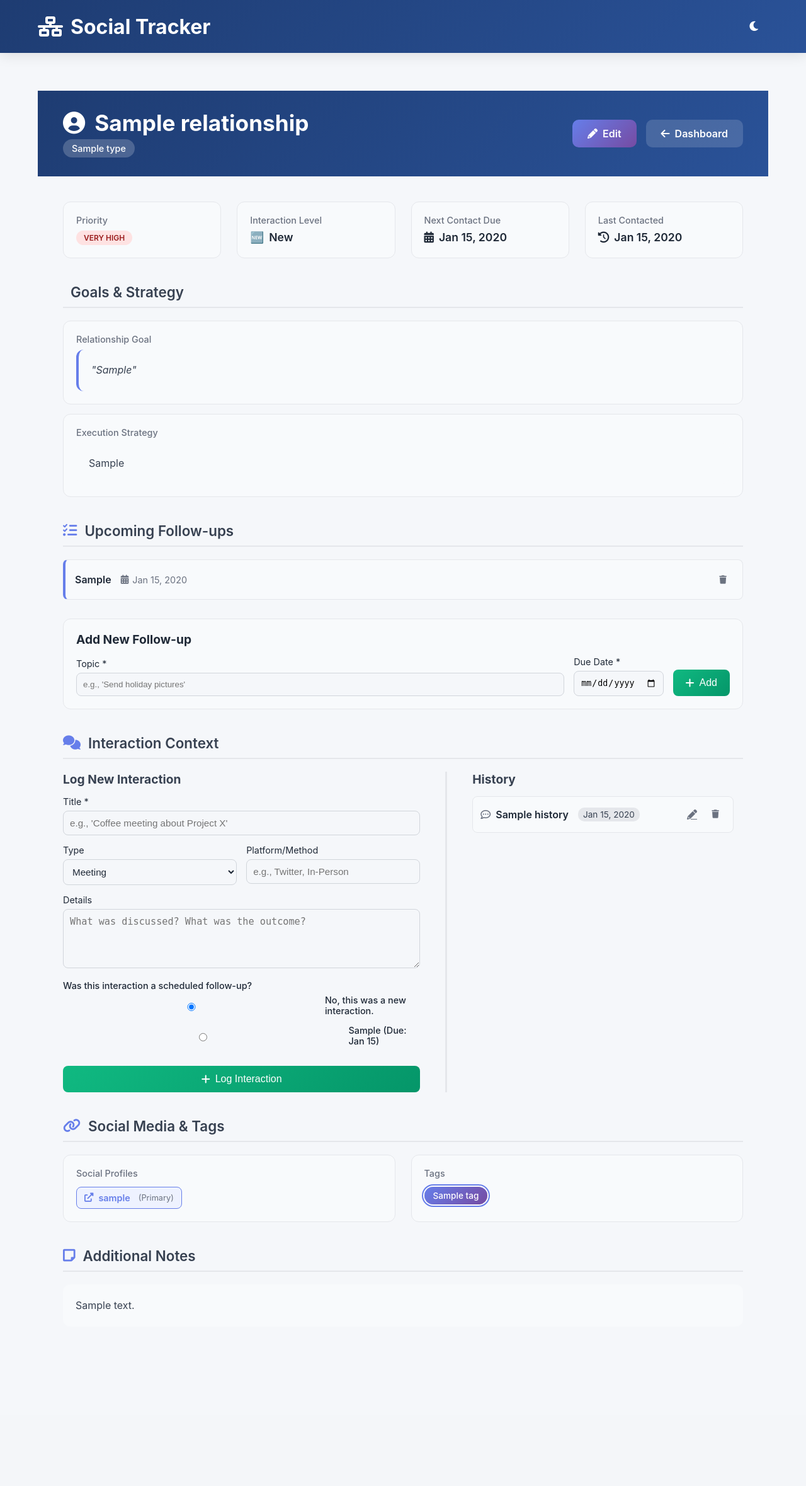
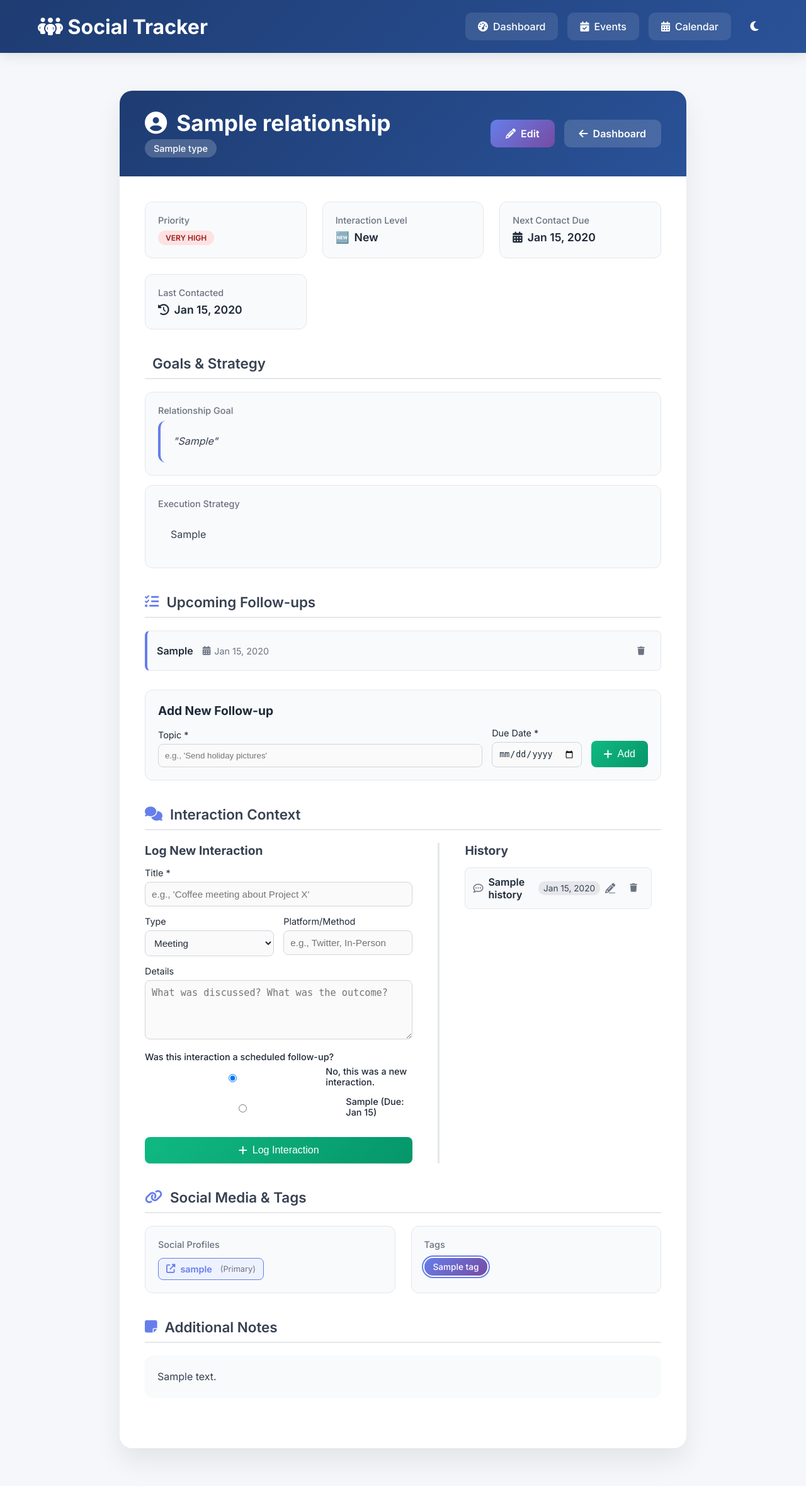
Before and after one commit to BennetC/Social-Tracker, a Flask app: page /relationships/00000000-0000-0000-0000-000000000001 in a window 1280 px wide. Shown: the whole page at 63% size. Before the commit the page ends 2081 px from the top, so only its background shows below. Run offline with Flask 3, Linux system fonts and the light colour scheme; tables that the repository leaves empty hold one stand-in row (values such as "Sample post").

Commit message:
Calendar and design/layout changes

```diff
--- a/flask_app/models/models.py
+++ b/flask_app/models/models.py
@@ -1,5 +1,5 @@
 import uuid
-from datetime import datetime, UTC
+from datetime import datetime, UTC, timedelta
 from flask_app import db
 from sqlalchemy import func
 
@@ -25,9 +25,10 @@ follow_up_status_enum = db.Enum(
 )
 
 event_participants = db.Table('event_participants',
-    db.Column('event_id', db.Integer, db.ForeignKey('events.id'), primary_key=True),
-    db.Column('relationship_id', db.Uuid(as_uuid=True), db.ForeignKey('relationships.id'), primary_key=True)
-)
+                              db.Column('event_id', db.Integer, db.ForeignKey('events.id'), primary_key=True),
+                              db.Column('relationship_id', db.Uuid(as_uuid=True), db.ForeignKey('relationships.id'),
+                                        primary_key=True)
+                              )
 
 
 class RelationshipConnectionType(db.Model):
@@ -70,6 +71,20 @@ class Event(db.Model):
 
     participants = db.relationship('Relationship', secondary=event_participants, back_populates='events',
                                    lazy='dynamic')
+
+    @property
+    def calendar_end_date(self):
+        """
+        FullCalendar's end date is exclusive. If an event ends on the 10th,
+        the end date should be the 11th for it to render correctly on the calendar.
+        """
+        if self.end_date:
+            return self.end_date + timedelta(days=1)
+        if self.start_date:
+            # If there's no end date, it's a single-day event.
+            # FullCalendar handles this correctly if `end` is null.
+            return None
+        return None
 
     def __repr__(self):
         return f'<Event {self.title}>'
--- a/flask_app/routes/events.py
+++ b/flask_app/routes/events.py
@@ -31,6 +31,12 @@ def view_events():
         past_events=past_events,
         now=now
     )
+
+
+@app.route('/calendar')
+def calendar_view():
+    """Displays the new FullCalendar view of events."""
+    return render_template('calendar.html')
 
 
 @app.route('/events/add', methods=['GET', 'POST'])
--- a/static/dashboard.css
+++ b/static/dashboard.css
@@ -78,7 +78,7 @@
     border: 1px solid var(--border-secondary);
     border-radius: 8px;
     font-size: 0.9rem;
-    background-color: var(--bg-primary);
+    background-color: var(--bg-form-field);
     color: var(--text-primary);
 }
 
--- a/static/relationship_detail.css
+++ b/static/relationship_detail.css
@@ -1,5 +1,3 @@
---- START OF FILE relationship_detail.css ---
-
 .detail-page-wrapper {
     max-width: 900px;
     margin: 0 auto;
@@ -128,7 +126,6 @@
 .text-block.topic-block { border-left: 4px solid #f59e0b; background-color: var(--color-warning-bg); }
 .text-block.notes { line-height: 1.7; }
 
-/* --- NEW & CORRECTED STYLES for Social/Tags --- */
 .grid-2-col {
     display: grid;
     grid-template-columns: 1fr 1fr;
@@ -171,7 +168,6 @@
 }
 .no-data { font-style: italic; color: var(--text-muted); }
 
-/* --- NEW STYLES for Follow-ups --- */
 .follow-up-container {
     display: grid;
     grid-template-columns: 1fr;
@@ -200,15 +196,29 @@
 .follow-up-form-container h3 { font-size: 1.2rem; margin-bottom: 15px; }
 .inline-form { display: grid; grid-template-columns: 1fr auto auto; gap: 15px; align-items: flex-end; }
 .inline-form .form-group label { display: block; font-size: 0.9rem; margin-bottom: 6px; }
-.inline-form input[type="text"], .inline-form input[type="date"] { width: 100%; padding: 10px; border: 1px solid var(--border-secondary); border-radius: 8px; background: var(--bg-primary); }
+.inline-form input[type="text"], .inline-form input[type="date"] {
+    width: 100%;
+    padding: 10px;
+    border: 1px solid var(--border-secondary);
+    border-radius: 8px;
+    background-color: var(--bg-form-field);
+    color: var(--text-primary);
+}
 .btn-add-follow-up { border: none; padding: 10px 20px; font-size: 1rem; border-radius: 8px; cursor: pointer; background: var(--bg-accent-hover); color: var(--text-inverted); display: inline-flex; align-items: center; justify-content: center; gap: 8px; height: 42px; /* to match input height */ }
 
-/* --- INTERACTION STYLES --- */
 .interaction-container { display: grid; grid-template-columns: 1.2fr 1fr; gap: 40px; }
 .interaction-form-container h3, .history-list-container h3 { font-size: 1.2rem; color: var(--text-secondary); margin-bottom: 15px; }
 .interaction-form-container .form-group { margin-bottom: 15px; }
 .interaction-form-container .form-group label { font-size: 0.9rem; margin-bottom: 6px; display: block; }
-.interaction-form-container .form-group input, .interaction-form-container .form-group select, .interaction-form-container .form-group textarea { width: 100%; padding: 10px; border: 1px solid var(--border-secondary); border-radius: 8px; font-size: 0.95rem; background: var(--bg-primary); color: var(--text-primary); }
+.interaction-form-container .form-group input, .interaction-form-container .form-group select, .interaction-form-container .form-group textarea {
+    width: 100%;
+    padding: 10px;
+    border: 1px solid var(--border-secondary);
+    border-radius: 8px;
+    font-size: 0.95rem;
+    background-color: var(--bg-form-field);
+    color: var(--text-primary);
+}
 .interaction-form-container .form-group textarea { min-height: 80px; resize: vertical; }
 .btn-log-interaction { width: 100%; border: none; padding: 12px; font-size: 1rem; border-radius: 8px; cursor: pointer; background: var(--bg-accent-hover); color: var(--text-inverted); display: inline-flex; align-items: center; justify-content: center; gap: 8px; margin-top: 10px; }
 .history-list-container { border-left: 3px solid var(--border-primary); padding-left: 40px; }
@@ -241,7 +251,6 @@
 .follow-up-completion .radio-item { display: flex; align-items: center; gap: 8px; }
 .follow-up-completion label { font-weight: 500; }
 
-/* --- RESPONSIVE STYLES --- */
 @media (max-width: 900px) {
     .detail-header { flex-direction: column; align-items: center; gap: 20px; text-align: center; }
     .detail-header h1 { justify-content: center; }
--- a/templates/base.html
+++ b/templates/base.html
@@ -1,73 +1,66 @@
 <!DOCTYPE html>
-<html lang="en">
+<html lang="en" data-theme="light">
 <head>
     <meta charset="UTF-8">
     <meta name="viewport" content="width=device-width, initial-scale=1.0">
     <title>{% block title %}Social Tracker{% endblock %}</title>
-
-    <script>
-        // This inline script is run immediately to prevent a flash of the wrong theme.
-        (function() {
-            const theme = localStorage.getItem('socialTrackerTheme') || 'light';
-            document.documentElement.setAttribute('data-theme', theme);
-        })();
-    </script>
-
+    <link rel="stylesheet" href="https://cdnjs.cloudflare.com/ajax/libs/font-awesome/6.5.1/css/all.min.css">
+    <link rel="preconnect" href="https://fonts.googleapis.com">
+    <link rel="preconnect" href="https://fonts.gstatic.com" crossorigin>
+    <link href="https://fonts.googleapis.com/css2?family=Inter:wght@400;500;600;700&display=swap" rel="stylesheet">
     <link rel="stylesheet" href="{{ url_for('static', filename='theme.css') }}">
     <link rel="stylesheet" href="{{ url_for('static', filename='shared_styles.css') }}">
-
-    <link rel="stylesheet" href="https://cdnjs.cloudflare.com/ajax/libs/font-awesome/6.0.0/css/all.min.css" integrity="sha512-9usAa10IRO0HhonpyAIVpjrylPvoDwiPUiKdWk5t3PyolY1cOd4DSE0Ga+ri4AuTroPR5aQvXU9xC6qOPnzFeg==" crossorigin="anonymous" referrerpolicy="no-referrer" />
-
     {% block head %}{% endblock %}
 </head>
 <body>
-    <div class="header">
+    <header class="header">
         <div class="header-content">
-            <h1><i class="fas fa-network-wired"></i> Social Tracker</h1>
-            <div class="header-nav">
-                <button id="theme-toggle" class="theme-toggle-btn" title="Toggle theme">
+            <h1><a href="{{ url_for('index') }}" style="color: inherit; text-decoration: none;"><i class="fas fa-people-group"></i> Social Tracker</a></h1>
+            <nav class="header-nav">
+                <!-- Main Navigation Links -->
+                <a href="{{ url_for('index') }}" class="nav-link"><i class="fas fa-tachometer-alt"></i> Dashboard</a>
+                <a href="{{ url_for('view_events') }}" class="nav-link"><i class="fas fa-calendar-check"></i> Events</a>
+                <a href="{{ url_for('calendar_view') }}" class="nav-link"><i class="fas fa-calendar-alt"></i> Calendar</a>
+
+                {% block header_nav %}
+                {# This block can be overridden by child templates for contextual navigation #}
+                <a href="{{ url_for('add_relationship_form') }}" class="add-btn"><i class="fas fa-plus"></i> Add Contact</a>
+                {% endblock %}
+
+                <button class="theme-toggle-btn" id="theme-toggle">
+                    <i class="fas fa-sun"></i>
                     <i class="fas fa-moon"></i>
-                    <i class="fas fa-sun"></i>
                 </button>
-                {% block header_nav %}
-                <a href="{{ url_for('view_events') }}" class="nav-link"><i class="fas fa-calendar-alt"></i> Event Calendar</a>
-                <a href="{{ url_for('add_relationship_form') }}" class="add-btn"><i class="fas fa-plus"></i> Add Relationship</a>
-                {% endblock %}
-            </div>
+            </nav>
         </div>
-    </div>
+    </header>
 
-    <div class="container">
+    <main class="container">
         {% with messages = get_flashed_messages(with_categories=true) %}
             {% if messages %}
                 <div class="flash-messages">
-                {% for category, message in messages %}
-                    <div class="flash {{ category }}">{{ message }}</div>
-                {% endfor %}
+                    {% for category, message in messages %}
+                        <div class="flash {{ category }}">{{ message }}</div>
+                    {% endfor %}
                 </div>
             {% endif %}
         {% endwith %}
-
         {% block content %}{% endblock %}
-    </div>
+    </main>
 
     <script>
-        document.addEventListener('DOMContentLoaded', function() {
-            const toggleButton = document.getElementById('theme-toggle');
-            const htmlElement = document.documentElement;
+        // Basic Theme Toggler
+        const themeToggle = document.getElementById('theme-toggle');
+        const currentTheme = localStorage.getItem('theme') || 'light';
+        document.documentElement.setAttribute('data-theme', currentTheme);
 
-            toggleButton.addEventListener('click', function() {
-                const currentTheme = htmlElement.getAttribute('data-theme');
-                if (currentTheme === 'dark') {
-                    htmlElement.setAttribute('data-theme', 'light');
-                    localStorage.setItem('socialTrackerTheme', 'light');
-                } else {
-                    htmlElement.setAttribute('data-theme', 'dark');
-                    localStorage.setItem('socialTrackerTheme', 'dark');
-                }
-            });
+        themeToggle.addEventListener('click', () => {
+            let newTheme = document.documentElement.getAttribute('data-theme') === 'dark' ? 'light' : 'dark';
+            document.documentElement.setAttribute('data-theme', newTheme);
+            localStorage.setItem('theme', newTheme);
         });
     </script>
+
     {% block scripts %}{% endblock %}
 </body>
 </html>
```
Also changed, not shown: flask_app/routes/api.py (+31 -2 lines), flask_app/test.py (added, +11 -0 lines), static/calendar.css (added, +136 -0 lines), templates/calendar.html (added, +56 -0 lines), templates/events.html (+3 -5 lines).
